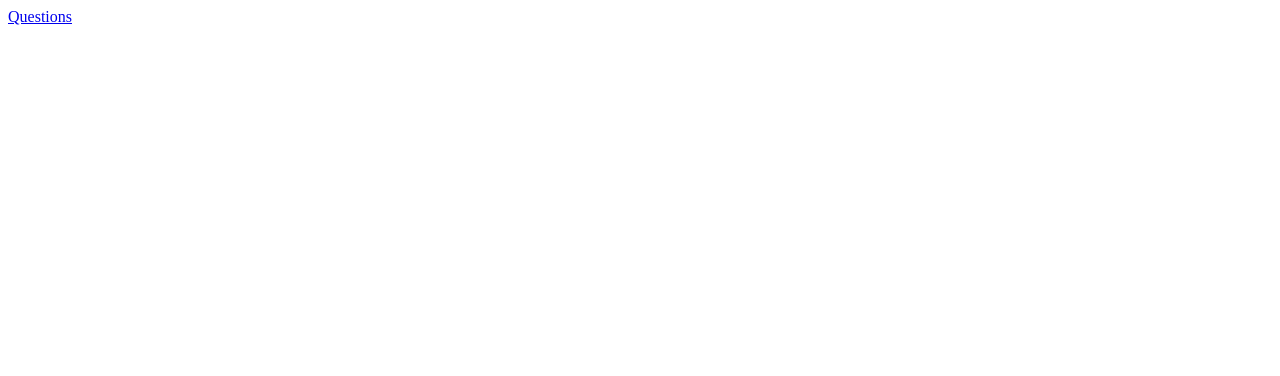
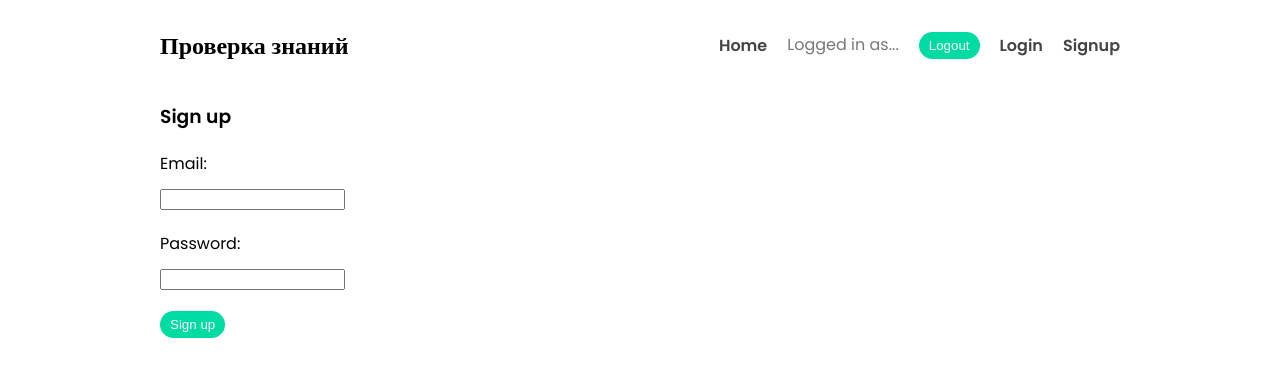
Before and after one commit to Kolamin/examiner-app-vue, a Vue app: page /signup in a window 1280 px wide. Before the commit this address had no page. Shown: the top 376 px of the page. Built offline with nearby package versions, Linux system fonts and the light colour scheme.

Commit message:
Add navbar, home, firebase configuration

```diff
--- a/package.json
+++ b/package.json
@@ -10,6 +10,7 @@
   "dependencies": {
     "axios": "^0.27.2",
     "core-js": "^3.8.3",
+    "firebase": "^9.11.0",
     "vue": "^3.2.13",
     "vue-router": "^4.0.3",
     "vuex": "^4.0.0"
--- a/src/App.vue
+++ b/src/App.vue
@@ -1,10 +1,19 @@
 <template>
-  <div>
-    <div>
-      <router-link :to="{ name: 'Questions' }">Questions</router-link>
-    </div>
+  <div class="container">
+    <Navbar />
     <router-view />
   </div>
 </template>
 
-<style scoped></style>
+<style scoped>
+.container {
+  max-width: 960px;
+  margin: 0 auto;
+}
+</style>
+<script>
+import Navbar from "@/components/Navbar";
+export default {
+  components: { Navbar },
+};
+</script>
--- /dev/null
+++ b/src/assets/main.css
@@ -0,0 +1,79 @@
+/* font imports */
+@import url('https://fonts.googleapis.com/css2?family=Poppins:wght@400;500;600&display=swap');
+@import url('https://fonts.googleapis.com/icon?family=Material+Icons');
+
+/* base styles */
+body {
+    font-family: "Poppins";
+}
+.container {
+    max-width: 960px;
+    margin: 0 auto;
+}
+
+/* navbar */
+nav {
+    display: flex;
+    align-items: center;
+}
+nav h1 {
+    margin-right: auto;
+}
+nav a, nav button, nav span {
+    margin-left: 20px;
+}
+nav a {
+    color: #444;
+    text-decoration: none;
+    font-weight: bold;
+}
+nav span {
+    color: #777;
+}
+button {
+    background:#00dba4;
+    border: 0;
+    padding: 6px 10px;
+    border-radius: 20px;
+    color: #fff;
+    cursor: pointer;
+}
+
+/* blogs */
+.blog {
+    padding: 10px;
+    margin: 30px 0 20px;
+    border-top: 1px dotted #ddd;
+}
+.blog p {
+    color: #999;
+}
+.blog h3 {
+    color: #00dba4;
+}
+.blog .icons {
+    color: #555;
+    font-weight: bold;
+    display: flex;
+    align-items: center;
+    font-size: 0.9em;
+}
+.blog .icons .material-icons {
+    font-size: 1em;
+    margin-left: 10px;
+    cursor: pointer;
+}
+.blog .icons .material-icons:hover {
+    color: #00dba4;
+}
+
+/* forms */
+label {
+    display: block;
+    margin-bottom: 10px;
+    margin-top: 20px;
+}
+form button {
+    display: block;
+    margin-top: 20px;
+}
--- /dev/null
+++ b/src/components/Navbar.vue
@@ -0,0 +1,25 @@
+<template>
+  <nav>
+    <h1>Проверка знаний</h1>
+    <!--    for all users-->
+    <div>
+      <router-link to="/">Home</router-link>
+    </div>
+    <!--    for logged in users-->
+    <div>
+      <span>Logged in as...</span>
+      <button>Logout</button>
+    </div>
+    <!--    for logged out users-->
+    <div>
+      <router-link to="/login">Login</router-link>
+      <router-link to="/signup">Signup</router-link>
+    </div>
+  </nav>
+</template>
+
+<script>
+export default {
+  name: "Navbar",
+};
+</script>
--- a/src/components/Question.vue
+++ b/src/components/Question.vue
@@ -55,17 +55,21 @@ export default {
 
 <style scoped>
 .div1 {
-  padding: 10px;
   border-bottom: solid teal;
 }
 .div2 {
   margin: 10px;
 }
 .btn {
+  margin-bottom: 10px;
   padding: 10px 15px;
   background: none;
   color: teal;
   border: 1px solid teal;
   cursor: pointer;
 }
+
+label {
+  display: contents;
+}
 </style>
--- a/src/main.js
+++ b/src/main.js
@@ -3,4 +3,7 @@ import App from "./App.vue";
 import router from "./router";
 import store from "./store";
 
+// global styles
+import "./assets/main.css";
+
 createApp(App).use(store).use(router).mount("#app");
--- a/src/router/index.js
+++ b/src/router/index.js
@@ -1,9 +1,27 @@
 import { createRouter, createWebHistory } from "vue-router";
 import Questions from "@/views/Questions";
+import Home from "@/views/Home";
+import Signup from "@/views/Signup";
+import Login from "@/views/Login";
 
 const routes = [
   {
     path: "/",
+    name: "Home",
+    component: Home,
+  },
+  {
+    path: "/signup",
+    name: "Signup",
+    component: Signup,
+  },
+  {
+    path: "/login",
+    name: "Login",
+    component: Login,
+  },
+  {
+    path: "/iquestions",
     name: "Questions",
     component: Questions,
     props: (route) => ({ page: parseInt(route.query.page) || 1 }),
--- /dev/null
+++ b/src/views/Home.vue
@@ -0,0 +1,15 @@
+<template>
+  <div>
+    <router-link to="/iquestions"
+      >А.1. Основы промышленной безопасности</router-link
+    >
+  </div>
+</template>
+
+<script>
+export default {
+  name: "Home",
+};
+</script>
+
+<style scoped></style>
--- /dev/null
+++ b/src/views/Login.vue
@@ -0,0 +1,36 @@
+<template>
+  <form @submit.prevent="handleSubmit">
+    <h3>Login</h3>
+
+    <label for="email">Email:</label>
+    <input id="email" type="email" name="email" v-model="email" required />
+
+    <label for="password">Password:</label>
+    <input
+      id="password"
+      type="password"
+      name="password"
+      v-model="password"
+      required
+    />
+
+    <button>Login</button>
+  </form>
+</template>
+
+<script>
+import { ref } from "vue";
+
+export default {
+  setup() {
+    const email = ref("");
+    const password = ref("");
+
+    const handleSubmit = () => {
+      console.log(email.value, password.value);
+    };
+
+    return { handleSubmit, email, password };
+  },
+};
+</script>
--- a/src/views/Questions.vue
+++ b/src/views/Questions.vue
@@ -48,10 +48,6 @@ export default {
 </script>
 
 <style scoped>
-.pagination {
-  display: flex;
-  width: 290px;
-}
 .pagination a {
   flex: 1;
   text-decoration: none;
--- /dev/null
+++ b/src/views/Signup.vue
@@ -0,0 +1,36 @@
+<template>
+  <form @submit.prevent="handleSubmit">
+    <h3>Sign up</h3>
+
+    <label for="email">Email:</label>
+    <input id="email" type="email" name="email" v-model="email" required />
+
+    <label for="password">Password:</label>
+    <input
+      id="password"
+      type="password"
+      name="password"
+      v-model="password"
+      required
+    />
+
+    <button>Sign up</button>
+  </form>
+</template>
+
+<script>
+import { ref } from "vue";
+
+export default {
+  setup() {
+    const email = ref("");
+    const password = ref("");
+
+    const handleSubmit = () => {
+      console.log(email.value, password.value);
+    };
+
+    return { handleSubmit, email, password };
+  },
+};
+</script>
```
Also changed, not shown: src/firebase/config.js (added, +19 -0 lines), 1 other file (tests, documents, lock files or other folders).
